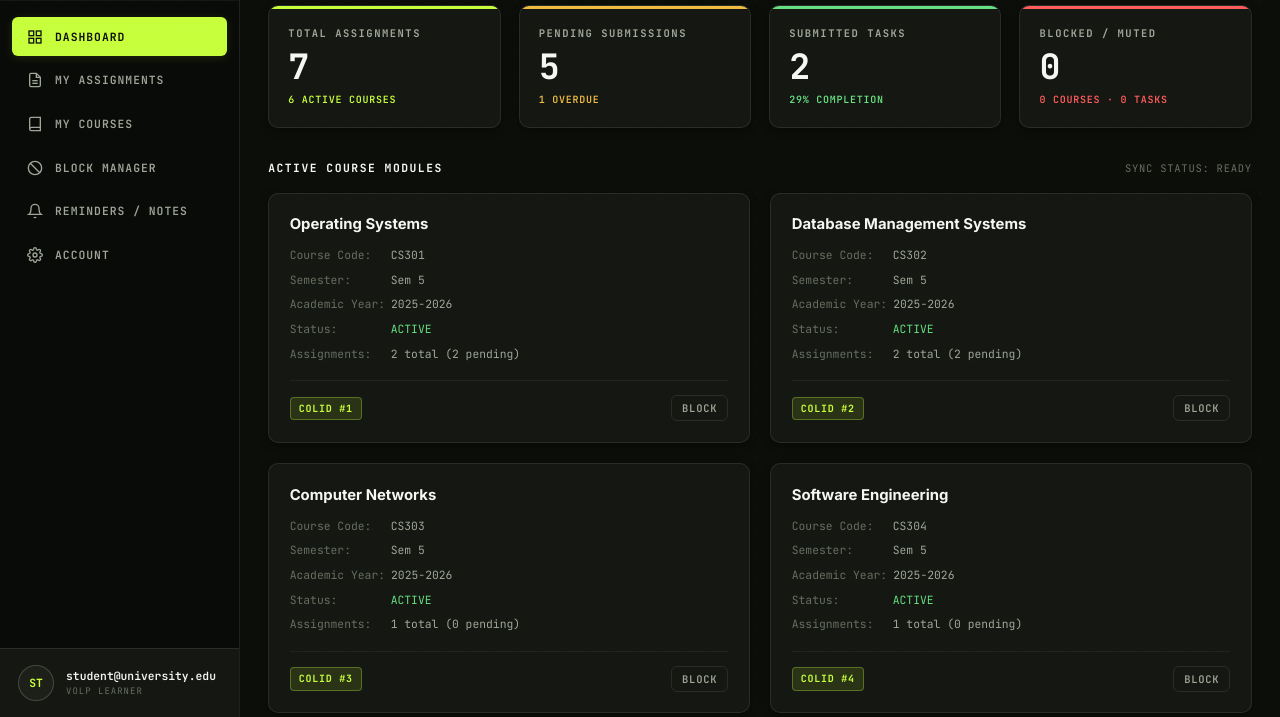
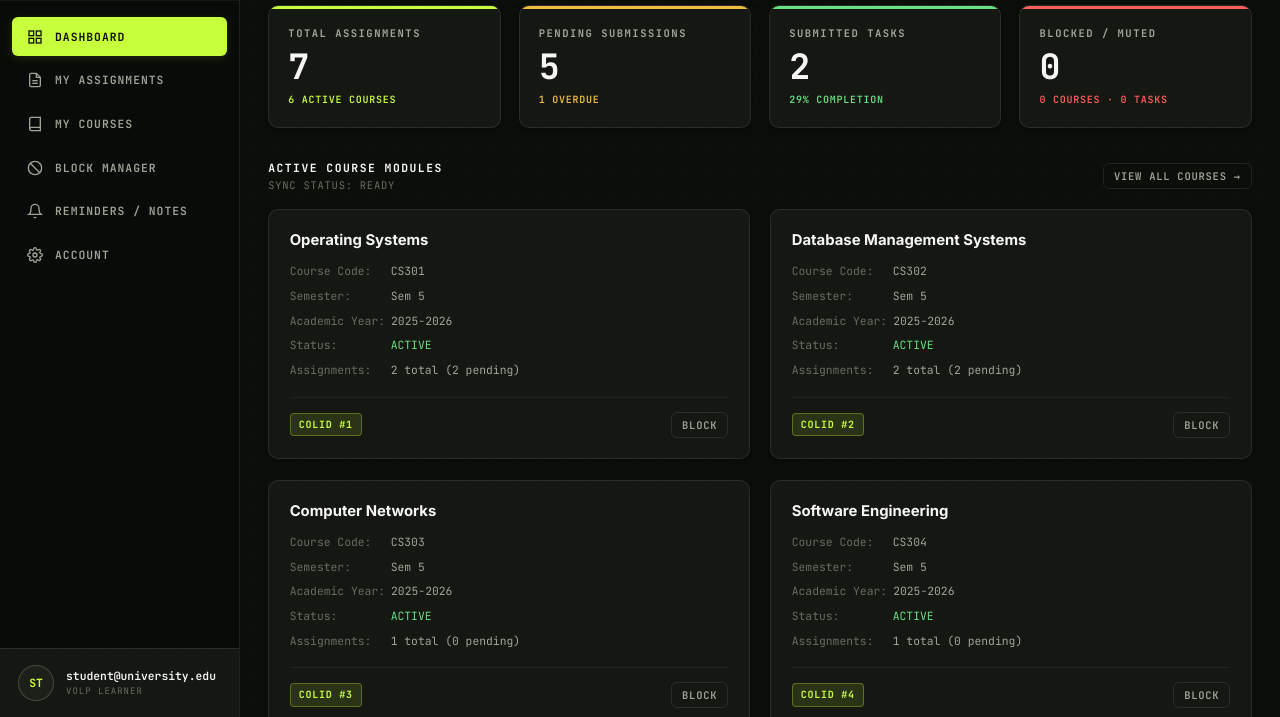
Before and after one commit to AshikAHegde/volp-p, a website: page mainprojectprototype/public/index.html in a window 1280 px wide. Shown: the part 83-800 px from the top of the page. Drawn offline with Linux system fonts and the light colour scheme; no server answers.

Commit message:
Add 'VIEW ALL COURSES' button to Dashboard active courses section

```diff
--- a/mainprojectprototype/public/index.html
+++ b/mainprojectprototype/public/index.html
@@ -142,8 +142,11 @@
 
           <!-- PROJECTS / COURSE GRID -->
           <div class="page-header">
-            <div class="section-title">ACTIVE COURSE MODULES</div>
-            <div class="meta-text" id="lastSyncStatusLabel">SYNC STATUS: READY</div>
+            <div>
+              <div class="section-title">ACTIVE COURSE MODULES</div>
+              <div class="meta-text" id="lastSyncStatusLabel">SYNC STATUS: READY</div>
+            </div>
+            <button class="btn btn--ghost btn--sm" onclick="navigateTo('courses')">VIEW ALL COURSES →</button>
           </div>
 
           <div class="projects-grid" id="dashboardProjectsGrid">
```
